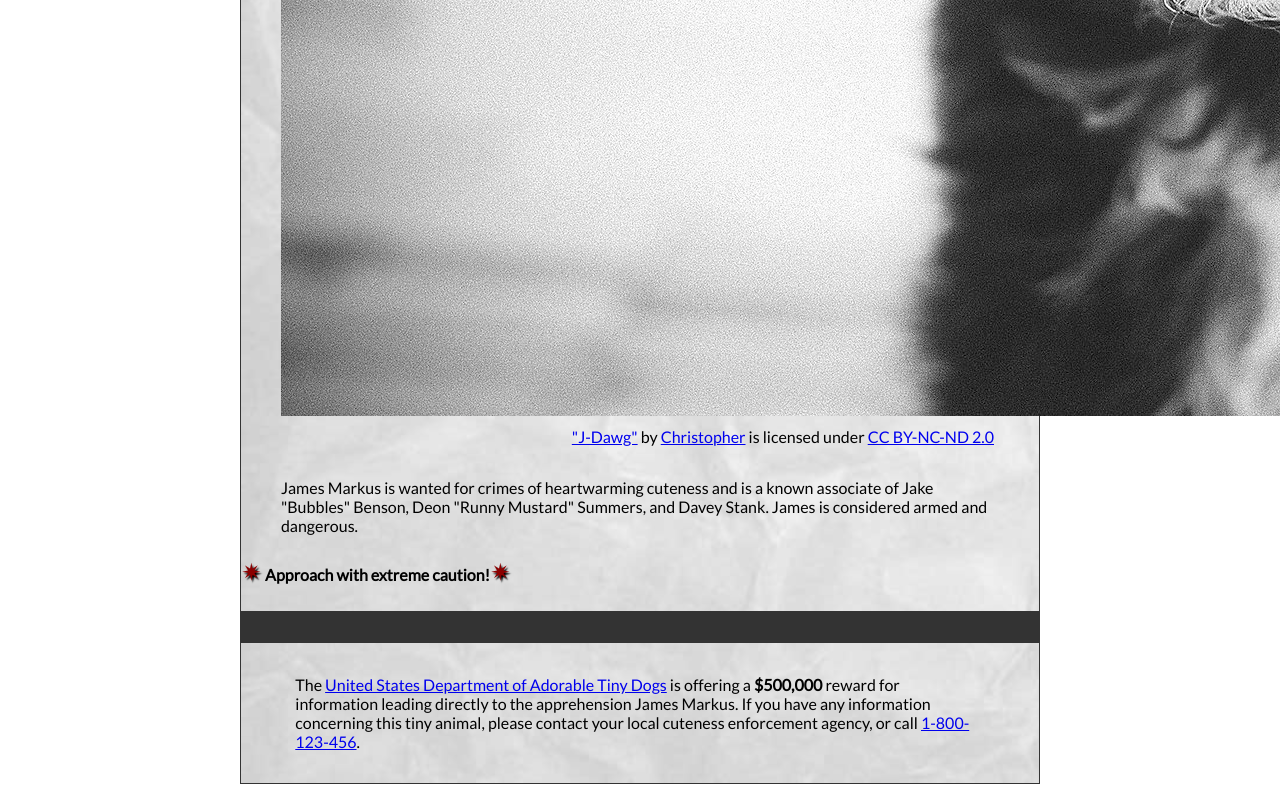
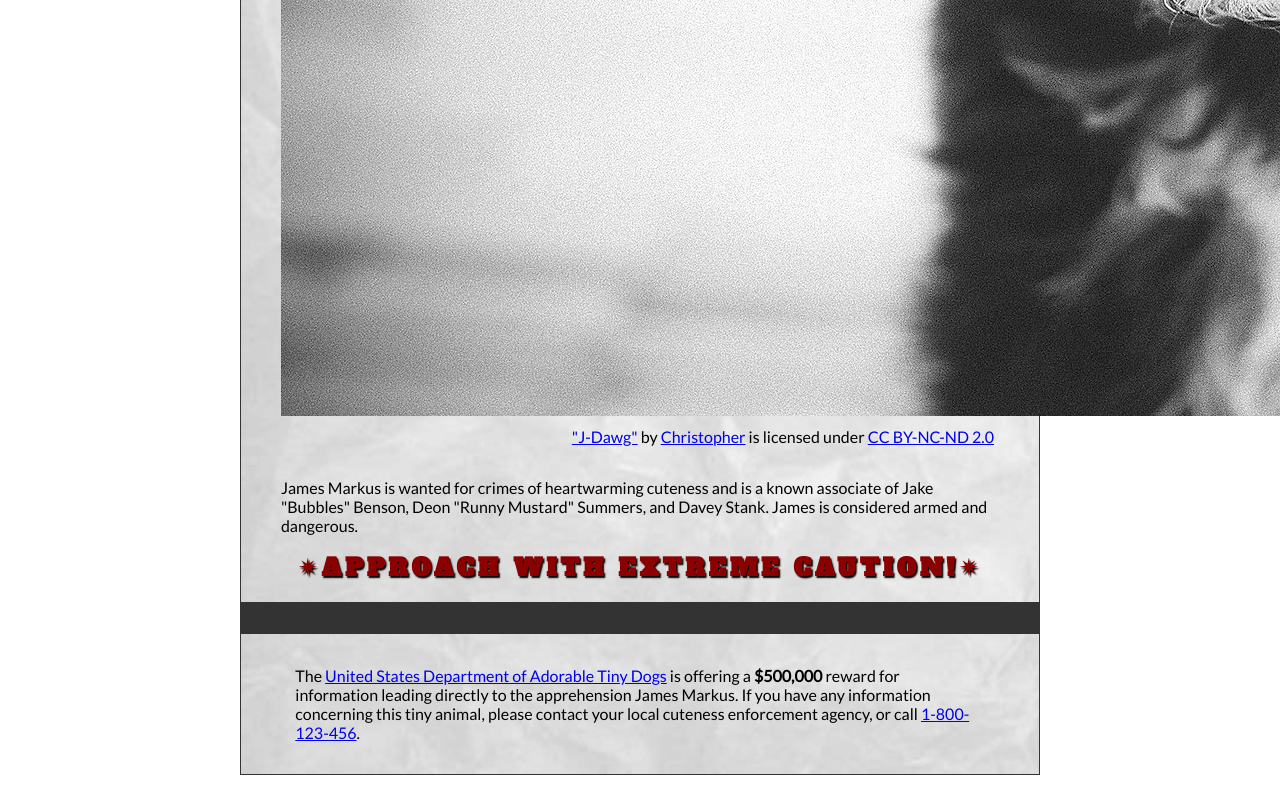
Before and after one commit to CorneliS-CWU/CorneliS-CWU.github.io, a plain HTML site: page wanted-poster/index.html in a window 1280 px wide. Shown: the part 1350-2150 px from the top of the page. Drawn offline with Linux system fonts and the light colour scheme.

Commit message:
Update style.css
Now I'm just breaking things

```diff
--- a/wanted-poster/css/style.css
+++ b/wanted-poster/css/style.css
@@ -87,6 +87,11 @@ h3 {
 }
 
 h4 > span {
+    padding-top: 0rem;
+    padding-bottom: 0rem;
+}
+
+h4 {
     text-transform: uppercase;
     font-size:1.5rem;
     margin: 0;
```
